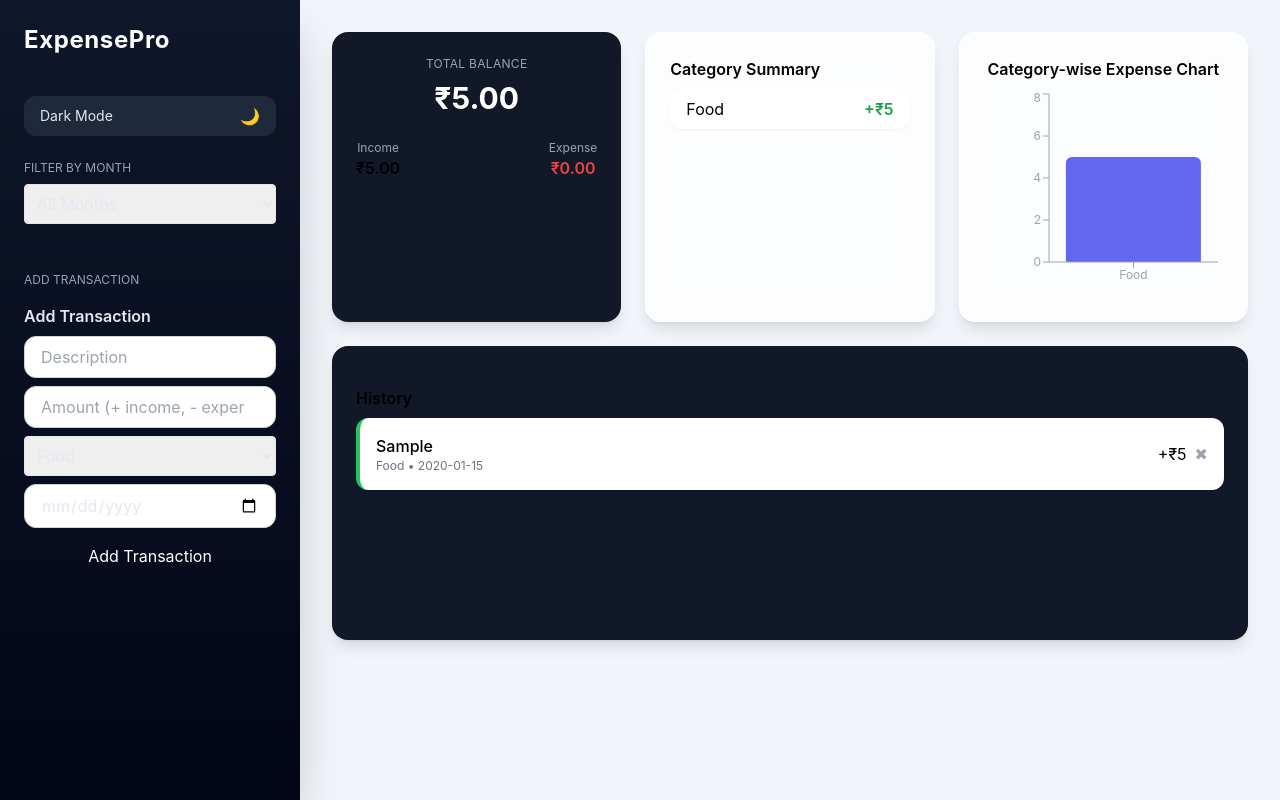
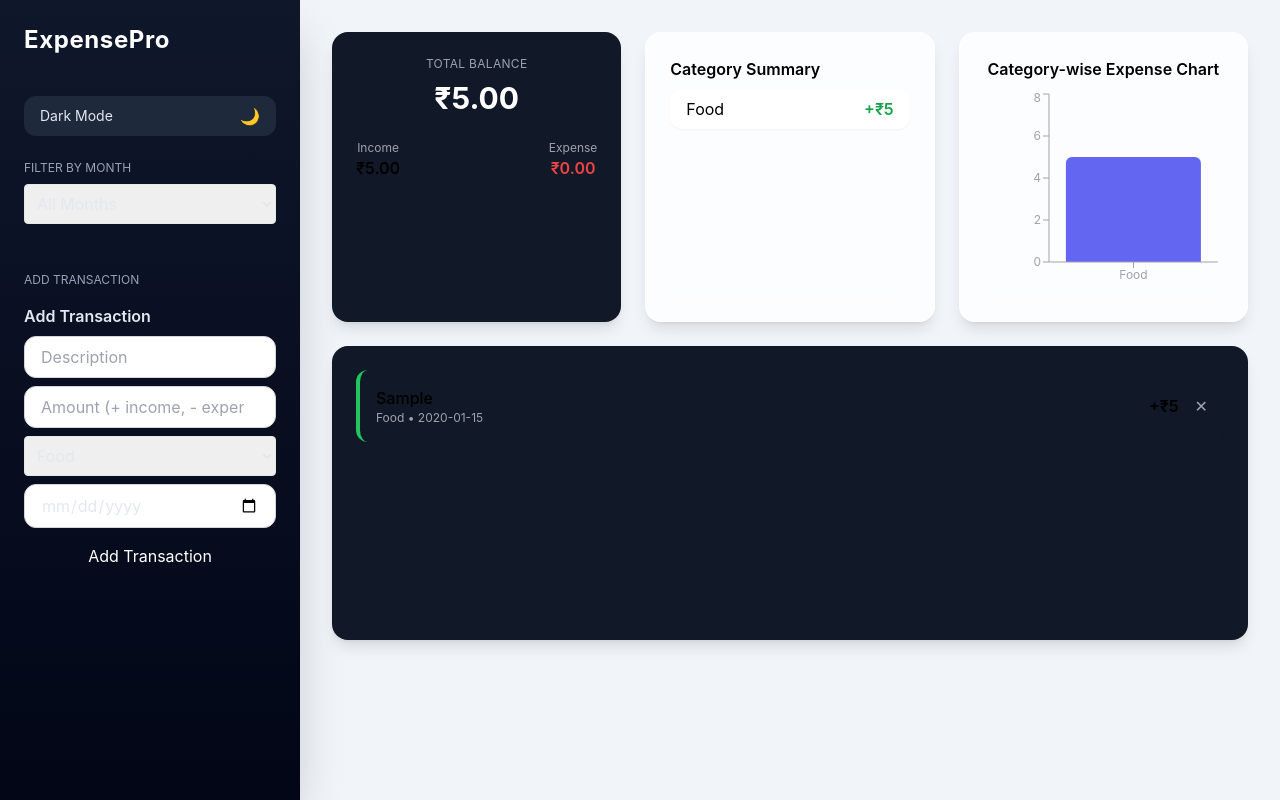
Before and after one commit to NaveenGowd1/react-expense-tracker, a React (Create React App) app: page / in a window 1280 px wide. Both pictures are taken after typing "Sample", "5", "2020-01-15" into the empty fields and a click on the button "Add Transaction". Built offline with nearby package versions, Linux system fonts and the light colour scheme.

Commit message:
Fixed delete transaction logic with proper state update

```diff
--- a/src/App.js
+++ b/src/App.js
@@ -21,8 +21,11 @@ function App() {
   };
 
   const deleteTransaction = (id) => {
-    setTransactions(transactions.filter((t) => t.id !== id));
+    setTransactions((prev) =>
+      prev.filter((t) => t.id !== id)
+    );
   };
+
 
   const filteredTransactions =
     selectedMonth === "all"
--- a/src/components/TransactionList.jsx
+++ b/src/components/TransactionList.jsx
@@ -1,38 +1,39 @@
 const TransactionList = ({ transactions, deleteTransaction }) => {
   return (
-    <div className="my-4">
-      <h3 className="font-semibold mb-2">History</h3>
-
+    <div>
       {transactions.length === 0 && (
-        <p className="text-gray-400 text-sm">No transactions</p>
+        <p className="text-textMuted text-sm">
+          No transactions
+        </p>
       )}
 
       <ul>
         {transactions.map((t) => (
           <li
-
-  key={t.id}
-  className={`flex justify-between items-center p-4 mb-3 rounded-xl bg-white shadow-sm hover:shadow-md transition border-l-4 ${
-    t.amount < 0 ? "border-red-500" : "border-green-500"
-  }`}
-    >
-
+            key={t.id}
+            className={`flex justify-between items-center p-4 mb-3 rounded-xl
+            bg-white dark:bg-cardDark shadow-sm border-l-4
+            ${t.amount < 0 ? "border-danger" : "border-success"}`}
+          >
             <div>
               <p className="font-medium">{t.text}</p>
-              <p className="text-xs text-gray-500">
+              <p className="text-xs text-textMuted">
                 {t.category} • {t.date}
               </p>
             </div>
 
-            <div className="flex items-center gap-2">
-              <span>
+            <div className="flex items-center gap-4">
+              <span className="font-semibold">
                 {t.amount < 0 ? "-" : "+"}₹{Math.abs(t.amount)}
               </span>
 
-                <button className="text-gray-400 hover:text-red-500 transition">
-    ✖
-    </button>
-
+              <button
+                onClick={() => deleteTransaction(t.id)}
+                className="text-textMuted hover:text-danger transition"
+                title="Delete"
+              >
+                ✕
+              </button>
             </div>
           </li>
         ))}
```
Also changed, not shown: src/components/Dashboard.jsx (+5 -4 lines).
